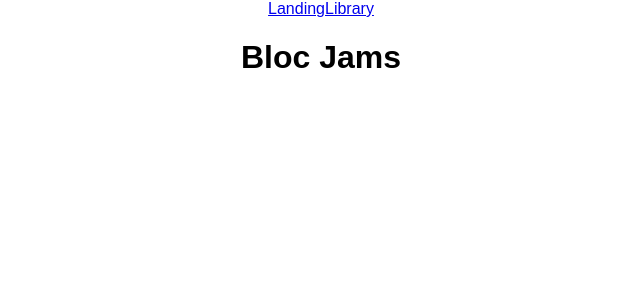
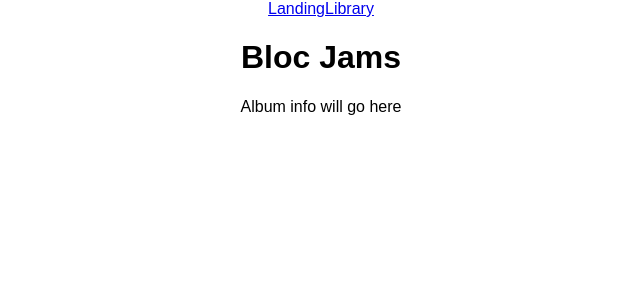
Before and after one commit to vikads/bloc-jams-react, a React (Create React App) app: page /album in a window 1280 px wide. Shown: the top 300 px of the page, without its empty margins (319-959 px from the left). Built offline with nearby package versions, Linux system fonts and the light colour scheme.

Commit message:
Album component have been created, Assignment_3_Routing_Bloc_Jams_React_completed

```diff
--- a/src/App.js
+++ b/src/App.js
@@ -3,6 +3,7 @@ import { Route, Link } from 'react-router-dom';
 import './App.css';
 import Landing from './components/Landing';
 import Library from './components/Library';
+import Album from './components/Album';
 
 class App extends Component {
   render() {
@@ -18,6 +19,7 @@ class App extends Component {
         <main>
           <Route exact path="/" component={Landing} />
           <Route path="/library" component={Library} />
+          <Route path="/album" component={Album} />
         </main>
       </div>
     );
--- /dev/null
+++ b/src/components/Album.js
@@ -0,0 +1,9 @@
+import React from 'react';
+
+const Album = () => (
+  <section className="album">
+    Album info will go here
+  </section>
+);
+
+export default Album;
```
